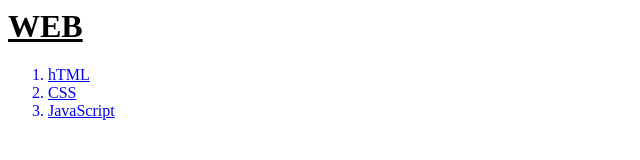
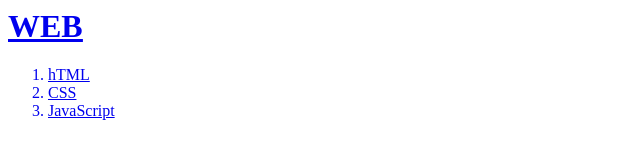
Before and after one commit to jangdayeon/web1, a plain HTML site: page index.html in a window 1280 px wide. Shown: the whole page, without its empty margins (0-640 px from the left). Drawn offline with Linux system fonts and the light colour scheme.

Commit message:
Update index.html

```diff
--- a/index.html
+++ b/index.html
@@ -1,4 +1,4 @@
-<h1> <strong> <u>WEB </u></strong></h1>
+<h1> <strong><a href="index.html" target="_blank" title="메인화면으로"> <u>WEB </a></u></strong></h1>
 
 <ol>
   <a href="1.html" target="_blank" title="html에 대해"><li> hTML </li></a>
```
